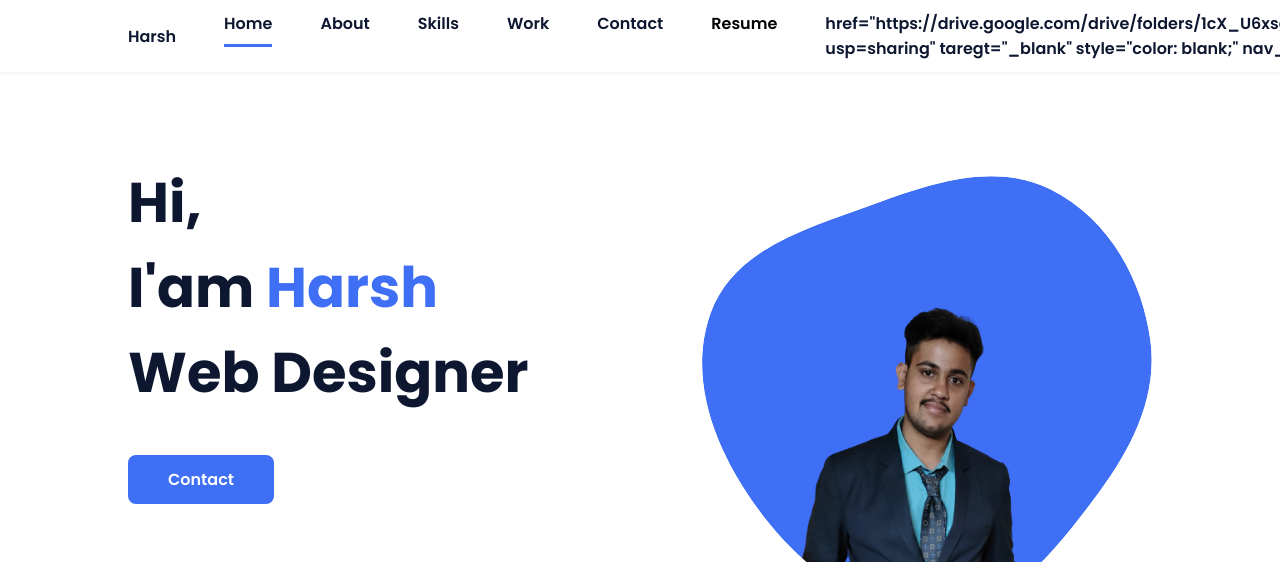
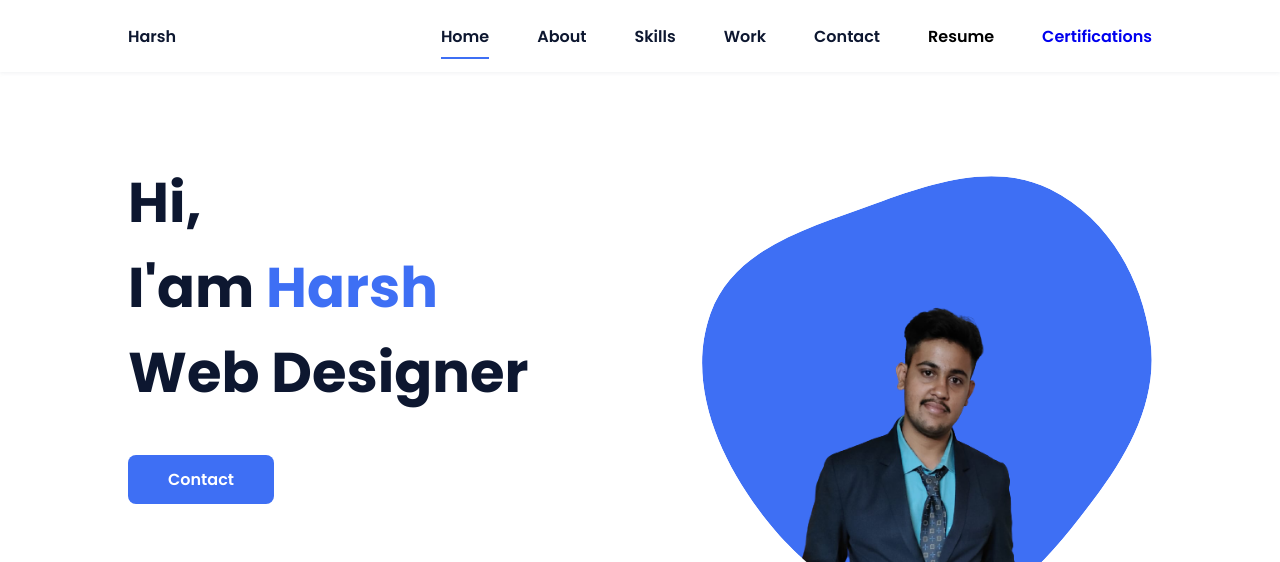
Before and after one commit to LohiyaH/Website, a website: page index.html in a window 1280 px wide. Shown: the top 562 px of the page. Drawn offline with nearby package versions, Linux system fonts and the light colour scheme.

Commit message:
Update index.html

```diff
--- a/index.html
+++ b/index.html
@@ -49,7 +49,7 @@
                         <li class="nav__item"><a href="#work" class="nav__link">Work</a></li>
                         <li class="nav__item"><a href="#contact" class="nav__link">Contact</a></li>
                         <li class="nav__item"><a href="https://drive.google.com/file/d/1h7ft42102vjuhT3lhzEVmzdOOfJut8UP/view?usp=sharing" target="_blank" style="color: black;" nav__link">Resume</a></li>
-                        <li class="nav__item"> href="https://drive.google.com/drive/folders/1cX_U6xsgDAV2WSSHOSp4KkcLwyeoR8dM?usp=sharing" taregt="_blank" style="color: blank;" nav__link">Certifications</a></li>
+                        <li class="nav__item"><a href="https://drive.google.com/drive/folders/1cX_U6xsgDAV2WSSHOSp4KkcLwyeoR8dM?usp=sharing" taregt="_blank" style="color: blank;" nav__link">Certifications</a></li>
                     </ul>
                 </div>
 
```
